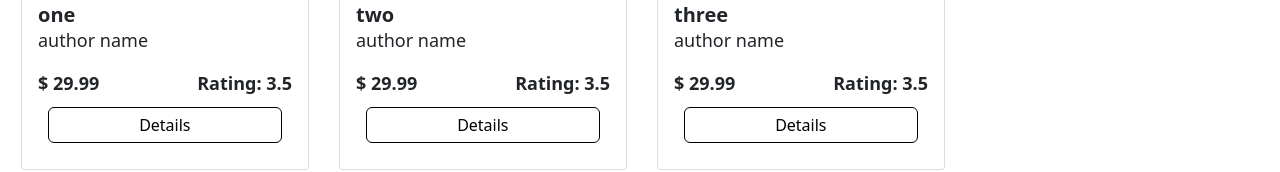
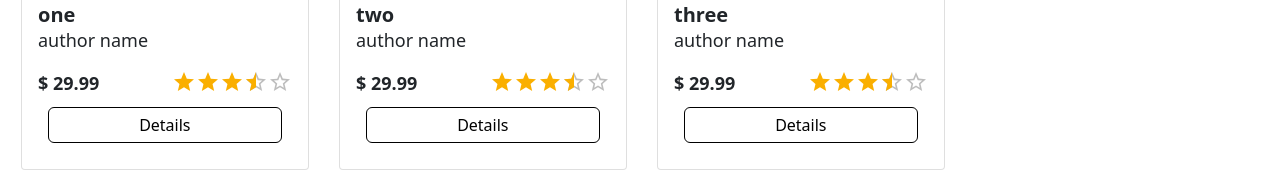
Before and after one commit to patelzil/E-Book-Hub, a React (Create React App) app in the folder frontend/: page / in a window 1280 px wide. Shown: the part 422-594 px from the top of the page. Built offline with nearby package versions, Linux system fonts and the light colour scheme.

Commit message:
added rating section with stars

```diff
--- a/frontend/src/components/bookCard.component.js
+++ b/frontend/src/components/bookCard.component.js
@@ -1,5 +1,6 @@
 import React from "react";
 import {Button, Card} from "react-bootstrap";
+import {Rating} from "@mui/material";
 
 export default function BookCard(props) {
     return (
@@ -13,11 +14,10 @@ export default function BookCard(props) {
                 <Card.Subtitle style={{fontSize: "20px", fontWeight: "bold"}}>{props.bookDetails.subtitle}</Card.Subtitle>
                 <Card.Text style={{fontSize: "18px"}}>{props.bookDetails.author}</Card.Text>
                 <div style={{fontSize: "18px", fontWeight: "bold"}}>$ 29.99
-                    <div style={{ float: "right"}}>Rating: {props.bookDetails.rating}</div>
+                    <div style={{ float: "right"}}><Rating name="read-only" value={props.bookDetails.rating} precision={0.5} readOnly /></div>
                 </div>
                 <Button className="card button">Details</Button>
             </Card.Body>
         </Card>
-
     )
 }
--- a/frontend/src/components/books.component.js
+++ b/frontend/src/components/books.component.js
@@ -59,7 +59,6 @@ export default function Books() {
         imageLinks: "../assets/logo.png",
     }]
 
-    // const list = [];
     return (
         <div style={{padding: "30px"}}>
             <Grid container spacing={{ xs: 2, md: 3 }} columns={{ xs: 4, sm: 8, md: 12 }}>
@@ -70,6 +69,5 @@ export default function Books() {
                 )}
             </Grid>
         </div>
-
     )
 }
```
